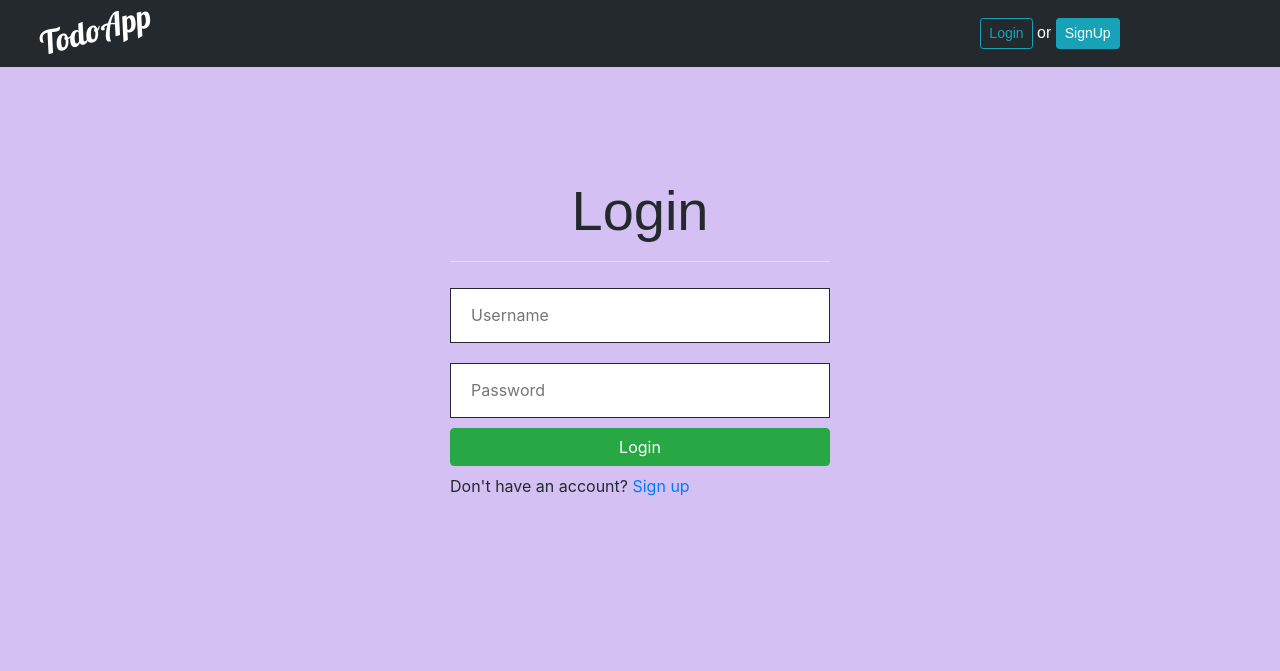
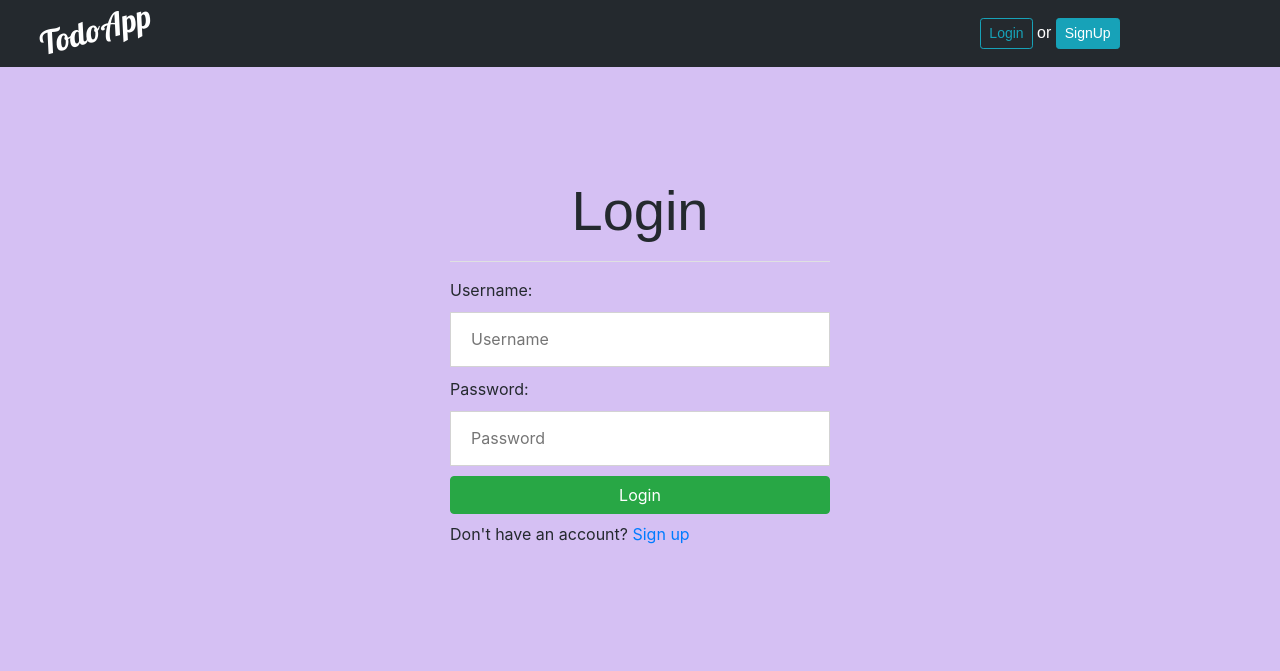
Before and after one commit to JesseAyegba/todo, a Django app: page /login/ in a window 1280 px wide. Shown: the top 671 px of the page. Run offline with Django 3.2, Linux system fonts and the light colour scheme; some libraries are stand-ins or nearby versions; some web fonts are replaced.

Commit message:
Color change

```diff
--- a/todo_app/static/todo_app/css/style.css
+++ b/todo_app/static/todo_app/css/style.css
@@ -1,6 +1,6 @@
 :root {
     --background-color: #d5c0f3;
-    --input-border-color: #24292e;
+    --input-border-color: lightgray;
     --nav-bg: #24292e ;
     --form-label: var(--nav-bg);
 }
@@ -188,10 +188,11 @@ h1, h2, h3, h4, h5, h6 {
     margin: 10px 0;
     padding: 20px;
     outline: none;
-    border: 1px var(--input-border-color) solid;
+    border: .5px var(--input-border-color) solid;
     transition: .5s;
     background-color: white;
 }
+
 .field-wrapper input:focus {
     border: 1px #24292e solid;
     box-shadow: 0 0 8px 0 #24292e;
@@ -207,6 +208,10 @@ h1, h2, h3, h4, h5, h6 {
     padding: 0;
     font-size: 13px;
 
+}
+.label-wrapper label{
+    padding: 0;
+    margin: 0;
 }
 .logout-style {
     margin-top: 80px;
--- a/user_reg/templates/user_reg/login.htm
+++ b/user_reg/templates/user_reg/login.htm
@@ -10,10 +10,13 @@
         {% csrf_token %}
         <div>
             {% for field in form %}
-                <div class="field-wrapper">
-                    {{field.errors}}
-                    {{field}}
+            <div class="field-wrapper">
+                <div class="label-wrapper">
+                    {{field.label_tag}}
                 </div>
+                {{field}}
+                {{field.errors}}
+            </div>
             {% endfor %}
             <button class="btn-stretch btn btn-success" type="submit">Login</button>
         </div>
```
Also changed, not shown: user_reg/templates/user_reg/user_registration.htm (+6 -3 lines).
